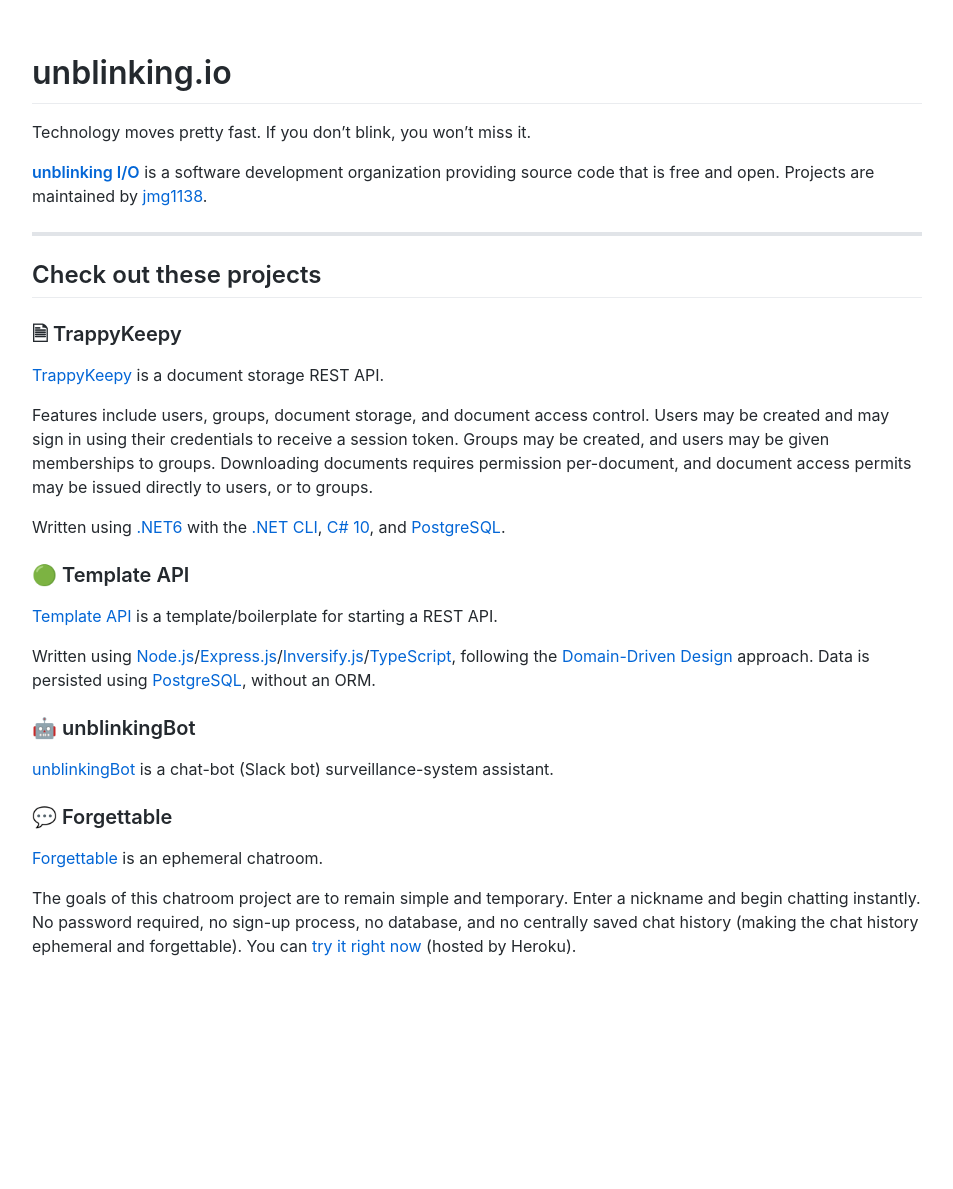
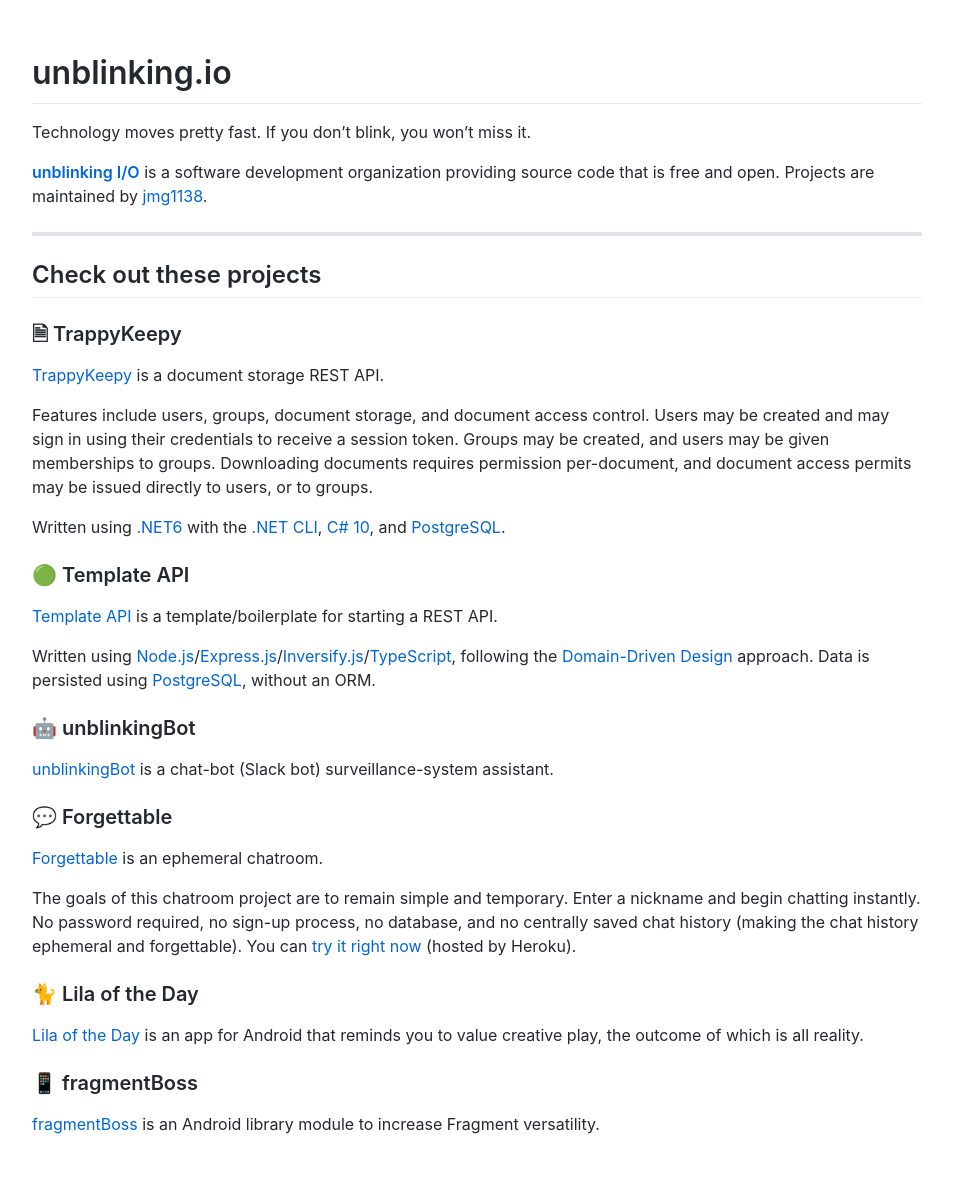
Before and after one commit to unblinking/www.unblinking.io, a Jekyll site: the page built from index.md, in a window 1280 px wide. Shown: the whole page, without its empty margins (163-1116 px from the left). Built offline with Jekyll 4.4.1, drawn with Linux system fonts in a browser that asks for light colours; our own code applies the rules of GitHub Pages for plain Markdown files; before the commit the page ends 1011 px from its top, so only the background shows below that.

Commit message:
Update index.md

```diff
--- a/index.md
+++ b/index.md
@@ -31,3 +31,11 @@ Written using [Node.js](https://nodejs.org/)/[Express.js](https://expressjs.com/
 [Forgettable](https://github.com/unblinking/forgettable) is an ephemeral chatroom.
 
 The goals of this chatroom project are to remain simple and temporary. Enter a nickname and begin chatting instantly. No password required, no sign-up process, no database, and no centrally saved chat history (making the chat history ephemeral and forgettable). You can [try it right now](https://forgettable-chat.herokuapp.com/) (hosted by Heroku).
+
+### 🐈 Lila of the Day
+
+[Lila of the Day](https://github.com/unblinking/lilaoftheday_android) is an app for Android that reminds you to value creative play, the outcome of which is all reality.
+
+### 📱 fragmentBoss
+
+[fragmentBoss](https://github.com/unblinking/fragmentBoss) is an Android library module to increase Fragment versatility.
```
